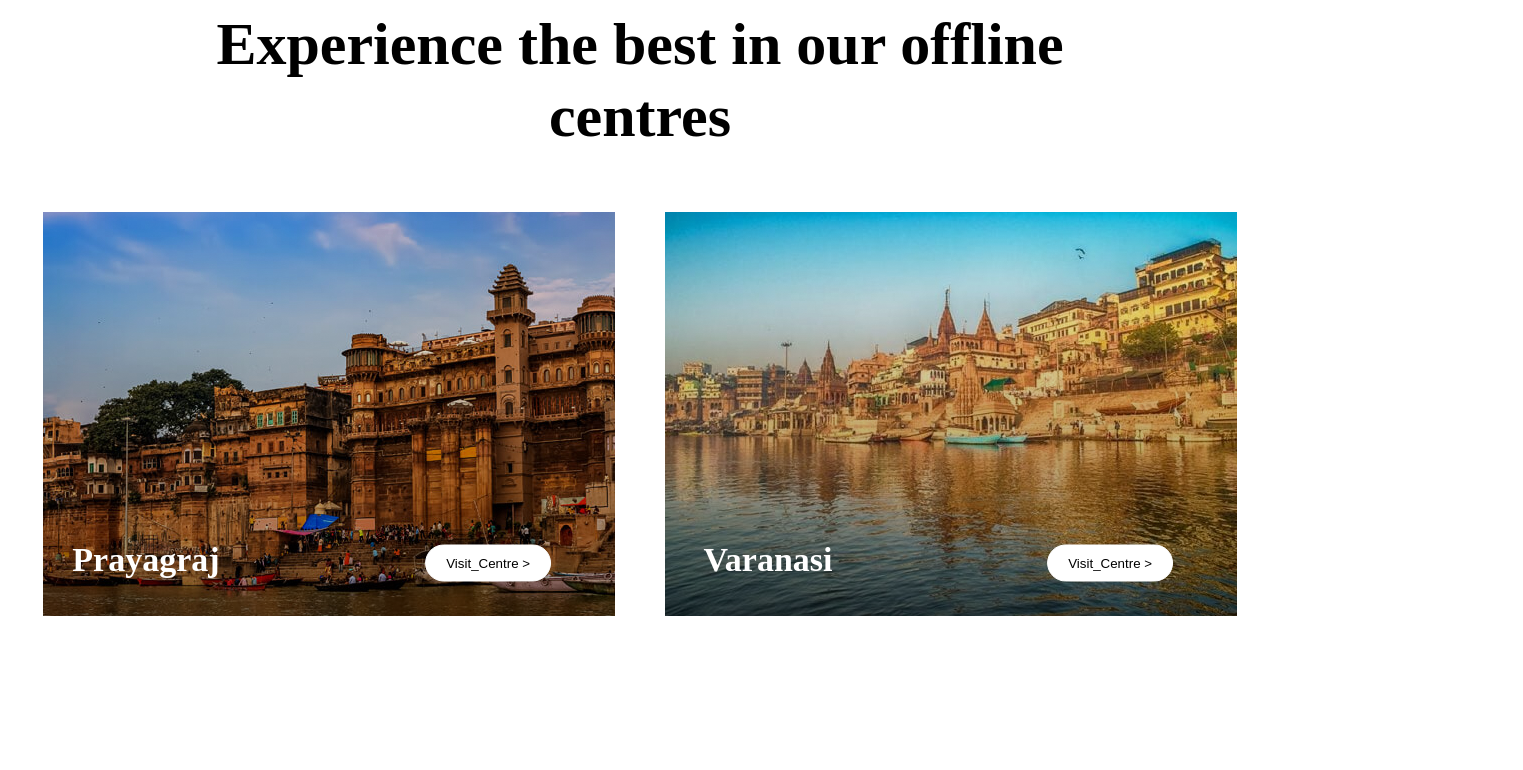
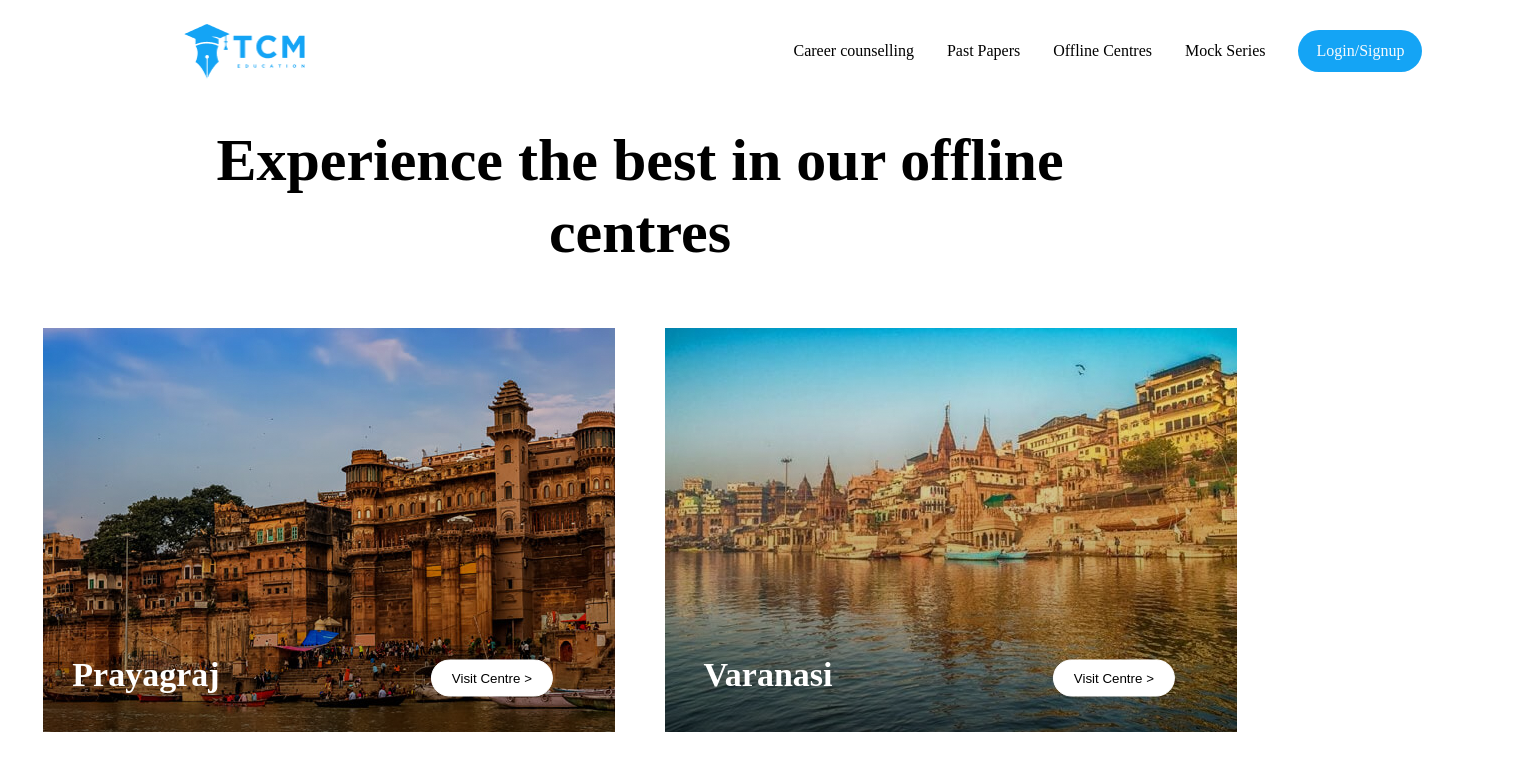
Before and after one commit to shivansh135/TCM-Educations, a React (Create React App) app: page /offline-centre in a window 1280 px wide. Shown: the top 770 px of the page, 1523 px wide, since content can reach past the window. Built offline with nearby package versions, Linux system fonts and the light colour scheme.

Commit message:
navbar added

```diff
--- a/src/App.js
+++ b/src/App.js
@@ -19,10 +19,12 @@ import {Checkout} from './pages/checkout_page/checkout';
 import PopupHome from './pages/home/popup_home';
 import {Confirmation} from './pages/form_page/confirmation';
 import MorePage from './pages/past_papers_more_page/more_page';
+import { Navbar } from './components/navbar/navbar';
 
 function App() {
   return (
   <Router>
+    <Navbar/>
     <Routes>
       <Route path="/" element={<Home />} />
       <Route path="/prayagraj" element={<Prayagraj />} />
--- /dev/null
+++ b/src/components/navbar/navbar.css
@@ -0,0 +1,97 @@
+
+.navbar{
+    width: 1440px;
+    display: flex;
+    padding: 16px 0px 45px 75px;
+    background: #FFF;
+    flex-direction: column;
+    justify-content: center;
+    align-items: center;
+    gap: 10px;
+}
+
+.navbar_content{
+    display: flex;
+    align-items: center;
+    gap: 489px;
+}
+
+.navbar_logo{
+    width: 121px;
+    height: 54.547px;
+}
+
+.navbar_head{
+    display: flex;
+    align-items: center;
+    gap: 33px;
+}
+
+.navbar_council{
+     color: var(--TCM-Neutral-grey13, #000);
+     font-family: Figtree;
+     font-size: 16px;
+     font-style: normal;
+     font-weight: 500;
+     line-height: normal;
+}
+
+.navbar_pp{
+    color: var(--TCM-Neutral-grey13, #000);
+    font-family: Figtree;
+    font-size: 16px;
+    font-style: normal;
+    font-weight: 500;
+    line-height: normal;
+}
+
+.navbar_offCetre{
+    color: var(--TCM-Neutral-grey13, #000);
+    font-family: Figtree;
+    font-size: 16px;
+    font-style: normal;
+    font-weight: 500;
+    line-height: normal;
+}
+
+.navbar_mock{
+    color: var(--TCM-Neutral-grey13, #000);
+    font-family: Figtree;
+    font-size: 16px;
+    font-style: normal;
+    font-weight: 500;
+    line-height: normal;
+}
+
+.navbar_signup{
+    display: flex;
+    padding: 12px 18px;
+    border-radius: 38px;
+    background: var(--TCM-Brand-brand-blue01, #14A4F5);
+    justify-content: center;
+    align-items: center;
+    gap: 6px;
+
+    color: var(--Neutral-Gray-50, #F8FAFC);
+    font-family: Figtree;
+    font-size: 16px;
+    font-style: normal;
+    font-weight: 500;
+    line-height: normal;
+    text-align: center;
+    border: none;
+}
+
+.navbar_council a,
+.navbar_pp a,
+.navbar_offCetre a,
+.navbar_mock a {
+    text-decoration: none;
+    color: var(--TCM-Neutral-grey13, #000);
+    font-family: Figtree;
+}
+
+.navbar_signup a {
+    color: var(--Neutral-Gray-50, #F8FAFC);
+    text-decoration: none;
+}
--- /dev/null
+++ b/src/components/navbar/navbar.js
@@ -0,0 +1,28 @@
+import React from 'react';
+import './navbar.css';
+import { Link } from 'react-router-dom';
+export function Navbar() {
+    return (
+        <div>
+            <div className='navbar'>
+                <div className='navbar_content'>
+                    <div className='navbar_logo'>
+                        <Link to='/'>
+                         <img src='./images/Icon_tcm.png' alt='logo' style={{width:'100%', height:'auto'}} />
+                        </Link>
+                    </div>
+                    <div className='navbar_head'>
+                        <div className='navbar_council'><Link to='/form-page'>Career counselling</Link></div>
+                        <div className='navbar_pp'><Link to='/past-papers'>Past Papers</Link></div>
+                        <div className='navbar_offCetre'><Link to='/offline-centre'>Offline Centres</Link></div>
+                        <div className='navbar_mock'><Link to='/past-papers'>Mock Series</Link></div>
+                        <button className='navbar_signup'><Link to='/signup'>Login/Signup</Link></button>
+                    </div>
+                </div>
+
+            </div>
+
+        </div>
+
+    )
+}
--- a/src/pages/Offline_centre/offline_centre.css
+++ b/src/pages/Offline_centre/offline_centre.css
@@ -71,6 +71,11 @@
     transform: translate(-50%, -50%); /* centers the element horizontally */
 }
 
+.visit a{
+    text-decoration: none;
+    color: var(--TCM-Neutral-grey13, #000);
+
+}
 
 /*phone view */
 
--- a/src/pages/Offline_centre/offline_centre.js
+++ b/src/pages/Offline_centre/offline_centre.js
@@ -1,5 +1,6 @@
 import React from "react";
 import './offline_centre.css';
+import { Link } from "react-router-dom";
 
 export function Offline_centre() {
     return (
@@ -13,12 +14,12 @@ export function Offline_centre() {
                     <div className="centre_one">
                         <img src="./images/prayagraj_centre.png" className="centre_prayagraj" alt="prayagraj"/>
                         <div className="centre_name">Prayagraj</div>
-                        <button className="visit">Visit_Centre {'>'}</button>
+                        <button className="visit"><Link to='/prayagraj'>Visit Centre {'>'}</Link></button>
                     </div>
                     <div className="centre_two">
                         <img src="./images/varanasi_centre.png" className="centre_varanasi" alt="varanasi"/>
                         <div className="centre_name">Varanasi</div>
-                        <button className="visit">Visit_Centre {'>'}</button>
+                        <button className="visit"><Link to='/prayagraj'>Visit Centre {'>'}</Link></button>
                     </div>
                 </div>
             </div>
--- a/src/pages/home/home.js
+++ b/src/pages/home/home.js
@@ -52,7 +52,7 @@ export default function Home() {
 
             <div className='but2'>
                 <button className='Counsel '><Link to="/form-page">Counseling Call {'>'}</Link></button>
-                <button className='book_one'><Link to="/plans">Book Live Trial Class {'>'}</Link></button>
+                <button className='book_one'><Link to="/signup">Book Live Trial Class {'>'}</Link></button>
             </div>
 
             <div className='home_two_img'>
--- a/src/pages/home/popup_home.css
+++ b/src/pages/home/popup_home.css
@@ -121,6 +121,7 @@
 }
 .popup_home_card_button a {
     text-decoration: none;
+    color: var(--Neutral-Gray-50, #F8FAFC);
 }
 /*phone view */
 
@@ -264,5 +265,6 @@
     }
     .popup_home_card_button a {
         text-decoration: none;
+        color: var(--Neutral-Gray-50, #F8FAFC);
     }
 }
```
Also changed, not shown: public/images/Icon_tcm.png (added).
